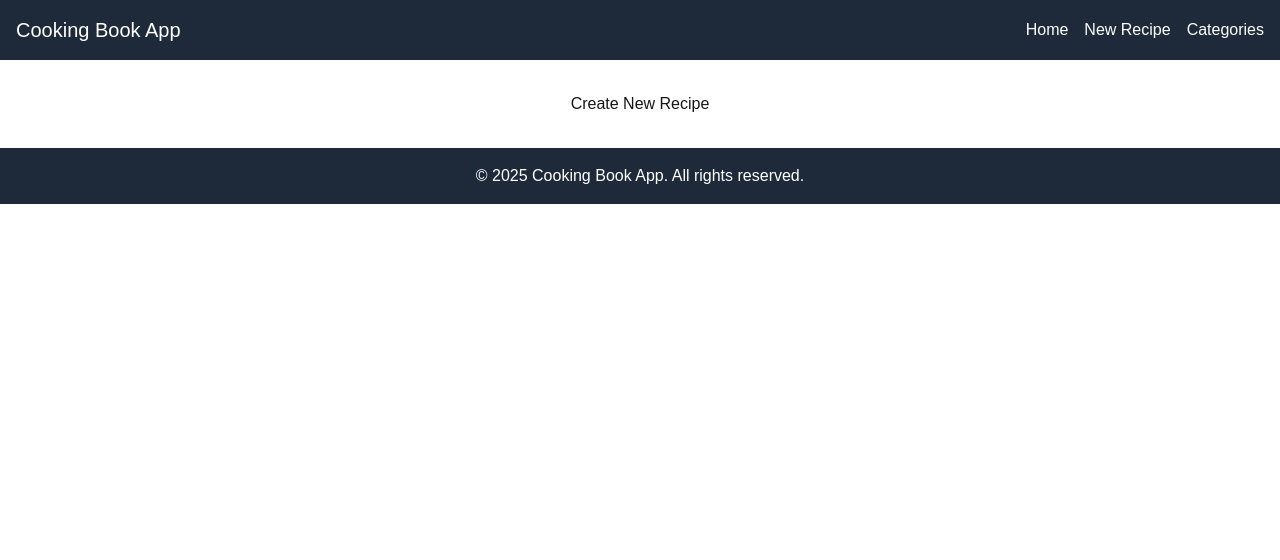
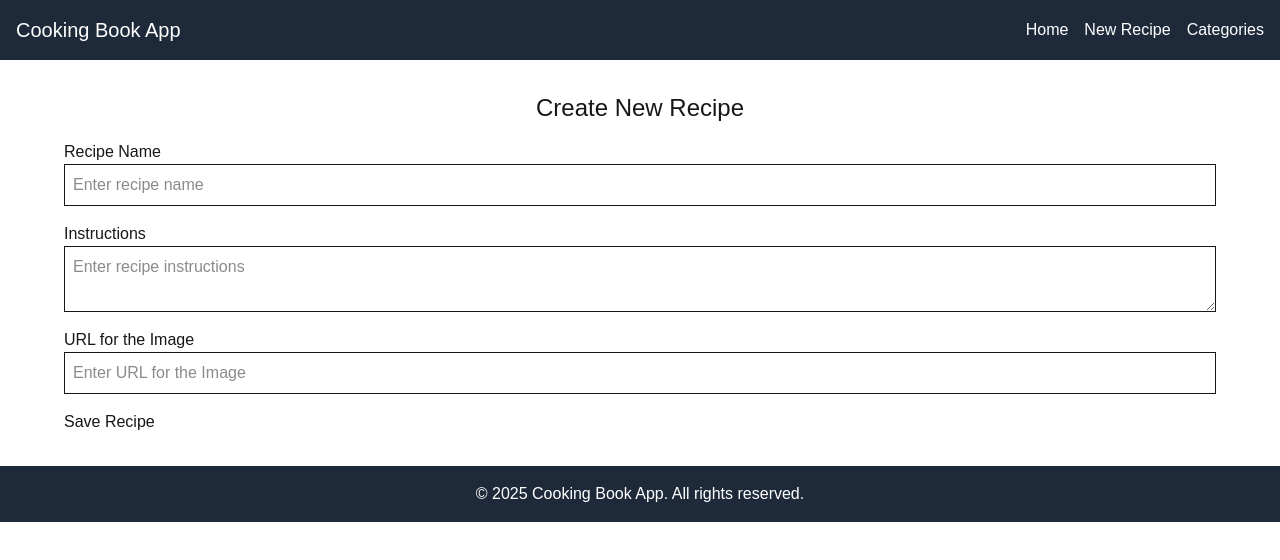
Before and after one commit to sahraozdl/cooking-book-app, a Next.js app: page /recipes/new in a window 1280 px wide. Shown: the top 560 px of the page. Built offline with nearby package versions, Linux system fonts and the light colour scheme.

Commit message:
added newRecipeForm

```diff
--- /dev/null
+++ b/src/app/actions/recipes.ts
@@ -0,0 +1,3 @@
+export async function saveRecipe() {
+  console.log("Saving recipe...");
+}
--- /dev/null
+++ b/src/app/recipes/new/NewRecipeForm.tsx
@@ -0,0 +1,49 @@
+"use client";
+
+import Form  from "next/form";
+import { useActionState } from "react";
+import { saveRecipe } from "@/app/actions/recipes";
+import {Field, Input, Label, Textarea} from "@headlessui/react";
+import { InitialState } from "@/types/recipes";
+
+const initialState: InitialState = {
+  success: false,
+  message: "",
+};
+ const NewRecipeForm = () => {
+  const [state, action, isPending] = useActionState(saveRecipe, initialState);
+  return (
+      <Form action={action} noValidate className="text-left">
+        <Field className="flex flex-col my-4">
+          <Label htmlFor="strMeal">Recipe Name</Label>
+          <Input
+            id="strMeal"
+            name="strMeal"
+            type="text"
+            placeholder="Enter recipe name"
+            className="dark:border-gray-100 border border-rounded p-2"
+            required/>
+        </Field>
+        <Field className="flex flex-col my-4">
+          <Label htmlFor="strInstructions">Instructions</Label>
+          <Textarea
+            id="strInstructions"
+            name="strInstructions"
+            placeholder="Enter recipe instructions"
+            className="dark:border-gray-100 border border-rounded p-2"
+            required/>
+        </Field>
+        <Field className="flex flex-col my-4">
+          <Label htmlFor="strMealThumb">URL for the Image</Label>
+          <Input
+            id="strMealThumb"
+            name="strMealThumb"
+            placeholder="Enter URL for the Image"
+            className="dark:border-gray-100 border border-rounded p-2"
+            required/>
+        </Field>
+        <button  type="submit" >Save Recipe</button>
+      </Form>
+  )
+}
+export default NewRecipeForm;
--- a/src/app/recipes/new/page.tsx
+++ b/src/app/recipes/new/page.tsx
@@ -1,11 +1,11 @@
-import React from 'react'
-
+import NewRecipeForm from "./NewRecipeForm";
 const NewRecipePage = () => {
   return (
-    <div>
-      <h1 className="mx-auto max-w-6xl my-8 text-center">Create New Recipe</h1>
+    <div className="text-center my-8 max-w-6xl mx-auto">
+      <h1 className="text-2xl mb-4">Create New Recipe</h1>
+      <NewRecipeForm />
     </div>
   )
 }
 
-export default NewRecipePage
+export default NewRecipePage;
--- /dev/null
+++ b/src/types/recipes.ts
@@ -0,0 +1,7 @@
+/* eslint-disable @typescript-eslint/no-explicit-any */
+export interface InitialState {
+  success: boolean;
+  message: string;
+  errors?: any;
+  inputs?: any;
+}
```
Also changed, not shown: package.json (+7 -6 lines), 1 other file (tests, documents, lock files or other folders).
